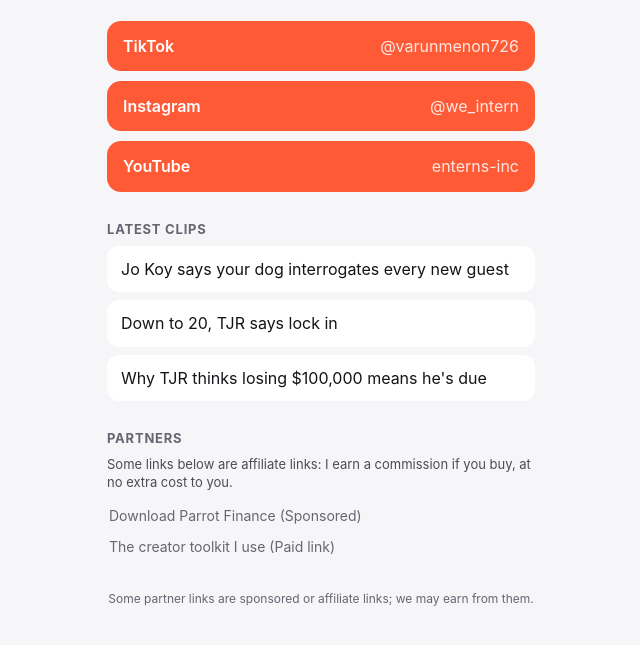
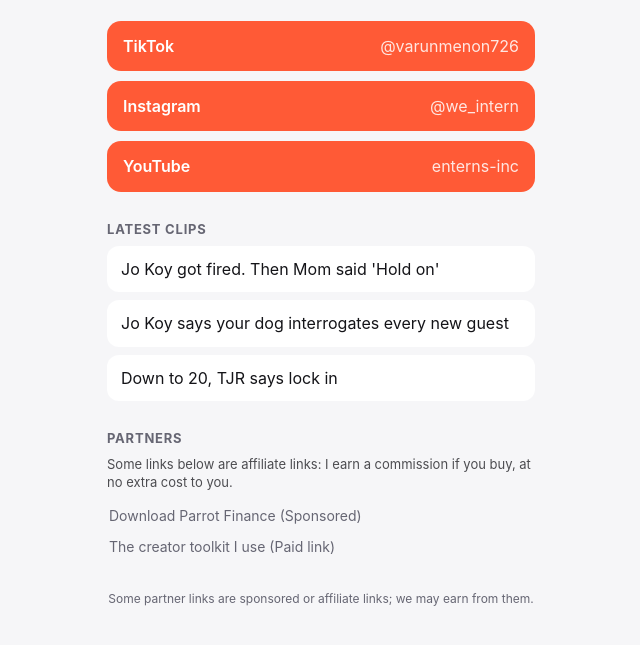
Before and after one commit to vm-blip/links, a plain HTML site: page index.html in a window 1280 px wide. Shown: the part 123-768 px from the top of the page, without its empty margins (319-959 px from the left). Drawn offline with Linux system fonts and the light colour scheme.

Commit message:
Update links 2026-11-20T17:10:00.316Z

```diff
--- a/index.html
+++ b/index.html
@@ -15,9 +15,9 @@ footer{color:var(--mut);font-size:12px;text-align:center;margin-top:28px}
 <a class="f" href="https://www.instagram.com/we_intern/" rel="noopener">Instagram<span>@we_intern</span></a>
 <a class="f" href="https://www.youtube.com/channel/UC98jlC7S3KTPB-LiTdwJEuA" rel="noopener">YouTube<span>enterns-inc</span></a>
 <h2>Latest clips</h2>
+<a class="c" href="https://www.instagram.com/we_intern/reel/Df-Fxp6hFHt/" rel="noopener">Jo Koy got fired. Then Mom said 'Hold on'</a>
 <a class="c" href="https://www.instagram.com/we_intern/reel/Df9oH68hBJp/" rel="noopener">Jo Koy says your dog interrogates every new guest</a>
 <a class="c" href="https://www.instagram.com/we_intern/reel/DfwvWmugYZp/" rel="noopener">Down to 20, TJR says lock in</a>
-<a class="c" href="https://www.instagram.com/we_intern/reel/DfwRakNg5RU/" rel="noopener">Why TJR thinks losing $100,000 means he's due</a>
 <h2>Partners</h2>
 <p style="font-size:13px;opacity:.75;margin:0 0 8px">Some links below are affiliate links: I earn a commission if you buy, at no extra cost to you.</p>
 <a class="p" href="https://linkly.link/31Mhq" rel="noopener">Download Parrot Finance (Sponsored)</a>
```
